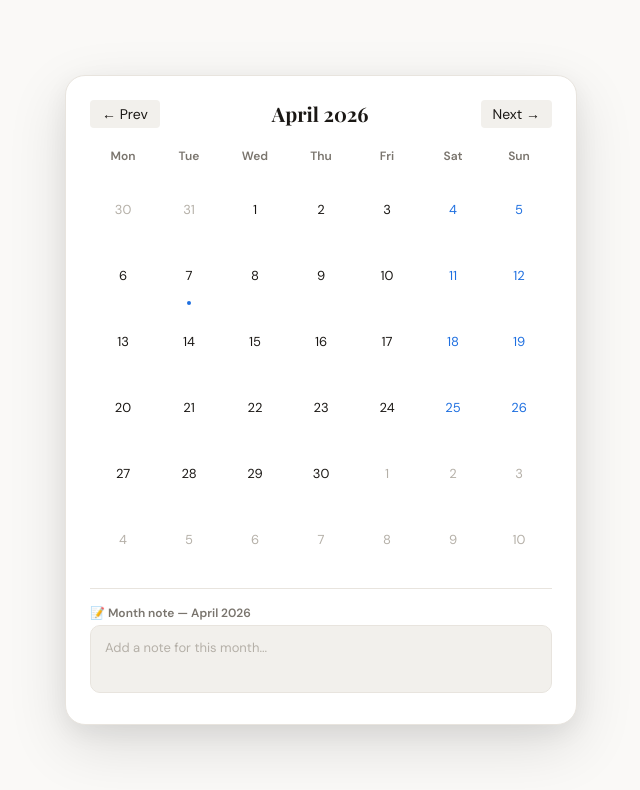
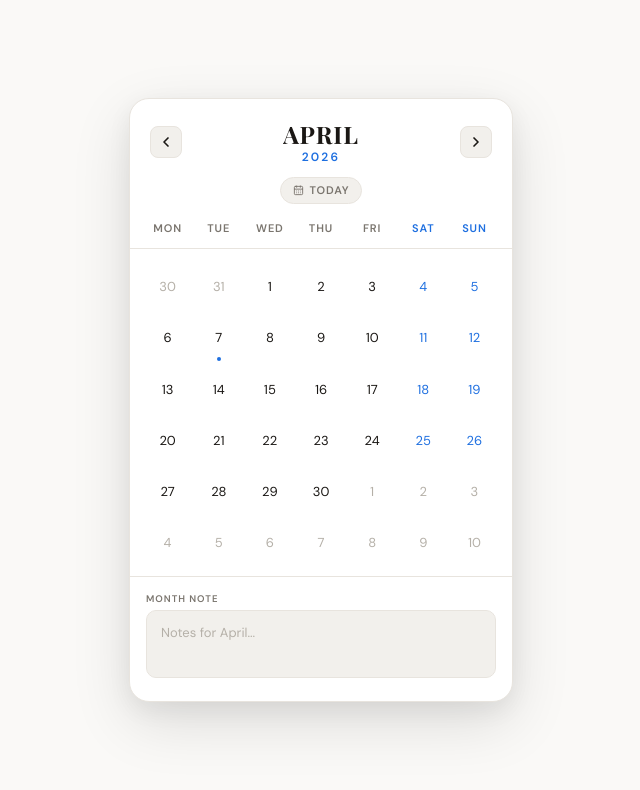
Before and after one commit to rkt-12/calendar, a Next.js app: page / in a window 1280 px wide. Shown: the top 790 px of the page, without its empty margins (319-959 px from the left). Built offline with nearby package versions, Linux system fonts and the light colour scheme.

Commit message:
added header component

```diff
--- a/app/globals.css
+++ b/app/globals.css
@@ -158,7 +158,6 @@ body {
   background: #ef4444;
 }
 
-/* Notes Textarea */
 .notes-textarea {
   width: 100%;
   resize: none;
@@ -183,7 +182,6 @@ body {
   color: var(--text-muted);
 }
 
-/* Scrollbar */
 ::-webkit-scrollbar { width: 4px; }
 ::-webkit-scrollbar-track { background: transparent; }
 ::-webkit-scrollbar-thumb {
@@ -191,7 +189,47 @@ body {
   border-radius: 4px;
 }
 
-/* Theme transition */
 .theme-transitioning * {
   transition: background-color 0.3s ease, border-color 0.3s ease, color 0.3s ease !important;
 }
+
+.nav-btn {
+  display: flex;
+  align-items: center;
+  justify-content: center;
+  width: 32px;
+  height: 32px;
+  border-radius: 8px;
+  border: 1px solid var(--border);
+  background: var(--surface-2);
+  color: var(--text-primary);
+  cursor: pointer;
+  transition: background 0.15s ease, border-color 0.15s ease, color 0.15s ease;
+}
+
+.nav-btn:hover {
+  background: var(--accent-light);
+  border-color: var(--accent);
+  color: var(--accent);
+}
+
+.today-btn {
+  font-family: var(--font-dm-sans), sans-serif;
+  font-size: 0.6875rem;
+  font-weight: 600;
+  letter-spacing: 0.08em;
+  text-transform: uppercase;
+  color: var(--text-secondary);
+  background: var(--surface-2);
+  border: 1px solid var(--border);
+  border-radius: 20px;
+  padding: 4px 12px;
+  cursor: pointer;
+  transition: background 0.15s ease, color 0.15s ease, border-color 0.15s ease;
+}
+
+.today-btn:hover {
+  background: var(--accent-light);
+  color: var(--accent);
+  border-color: var(--accent);
+}
--- a/app/page.tsx
+++ b/app/page.tsx
@@ -1,14 +1,23 @@
 "use client";
 
+import { useState } from "react";
 import { useCalendar } from "@/hooks/useCalendar";
 import { useDateRangeSelector } from "@/hooks/useDateRangeSelector";
 import { useNotes } from "@/hooks/useNotes";
+import CalendarHeader from "@/components/CalendarHeader";
 import { format } from "date-fns";
 import clsx from "clsx";
 
 export default function Home() {
-  const { currentDate, calendarDays, goToNextMonth, goToPrevMonth } =
-    useCalendar();
+  const [direction, setDirection] = useState(1);
+
+  const {
+    currentDate,
+    calendarDays,
+    goToNextMonth,
+    goToPrevMonth,
+    goToToday,
+  } = useCalendar();
 
   const {
     range,
@@ -31,70 +40,55 @@ export default function Home() {
     setRangeNote,
     deleteNote,
     getAllNotes,
-    activeMonthKey,
-    activeRangeKey,
   } = useNotes(currentDate, range);
 
   const allNotes = getAllNotes();
 
+  function handlePrev() {
+    setDirection(-1);
+    goToPrevMonth();
+  }
+
+  function handleNext() {
+    setDirection(1);
+    goToNextMonth();
+  }
+
   return (
     <main
-      className="min-h-screen flex flex-col items-center justify-center gap-6 p-8"
+      className="min-h-screen flex items-center justify-center p-8"
       style={{ backgroundColor: "var(--bg)" }}
     >
-      <div className="calendar-card p-6 w-full max-w-lg">
+      <div className="calendar-card w-full max-w-sm">
 
-        {/* Header */}
-        <div className="flex items-center justify-between mb-4">
-          <button
-            onClick={goToPrevMonth}
-            className="px-3 py-1 rounded text-sm"
-            style={{ background: "var(--surface-2)", color: "var(--text-primary)" }}
-          >
-            ← Prev
-          </button>
-          <h2
-            style={{ fontFamily: "var(--font-playfair)", color: "var(--text-primary)" }}
-            className="text-xl font-bold"
-          >
-            {format(currentDate, "MMMM yyyy")}
-          </h2>
-          <button
-            onClick={goToNextMonth}
-            className="px-3 py-1 rounded text-sm"
-            style={{ background: "var(--surface-2)", color: "var(--text-primary)" }}
-          >
-            Next →
-          </button>
-        </div>
-
-        {/* Weekday labels */}
-        <div className="grid grid-cols-7 mb-2">
-          {["Mon", "Tue", "Wed", "Thu", "Fri", "Sat", "Sun"].map((d) => (
-            <div
-              key={d}
-              className="text-center text-xs font-semibold py-1"
-              style={{ color: "var(--text-secondary)" }}
-            >
-              {d}
-            </div>
-          ))}
-        </div>
+        <CalendarHeader
+          currentDate={currentDate}
+          onPrev={handlePrev}
+          onNext={handleNext}
+          onToday={goToToday}
+          direction={direction}
+        />
 
         {/* Day grid */}
+        <div className="px-3 pt-3">
           <div className="grid grid-cols-7" onMouseLeave={onDayLeave}>
             {calendarDays.map((day, i) => (
               <div
                 key={i}
                 onClick={() => day.isCurrentMonth && onDayClick(day.date)}
-              onMouseEnter={() => day.isCurrentMonth && onDayHover(day.date)}
+                onMouseEnter={() =>
+                  day.isCurrentMonth && onDayHover(day.date)
+                }
                 className={clsx(
                   "day-cell aspect-square text-xs",
                   !day.isCurrentMonth && "day-cell--outside",
                   day.isToday && "day-cell--today",
-                day.isWeekend && day.isCurrentMonth && "day-cell--weekend",
+                  day.isWeekend &&
+                    day.isCurrentMonth &&
+                    "day-cell--weekend",
                   isInRange(day.date) && "day-cell--in-range",
-                isRangeStartCap(day.date) && "day-cell--range-start-cap",
+                  isRangeStartCap(day.date) &&
+                    "day-cell--range-start-cap",
                   isRangeEndCap(day.date) && "day-cell--range-end-cap",
                   isStart(day.date) && "day-cell--start",
                   isEnd(day.date) && "day-cell--end"
@@ -104,69 +98,78 @@ export default function Home() {
               </div>
             ))}
           </div>
+        </div>
 
-        {/* Divider */}
-        <div style={{ borderTop: "1px solid var(--border)" }} className="mt-4 pt-4 space-y-4">
-
-          {/* Month note */}
+        {/* Notes section */}
+        <div
+          className="px-4 py-4 mt-2 space-y-3"
+          style={{ borderTop: "1px solid var(--border)" }}
+        >
           <div>
             <label
-              className="text-xs font-semibold mb-1 block"
-              style={{ color: "var(--text-secondary)" }}
+              className="text-xs font-semibold mb-1 block uppercase tracking-widest"
+              style={{ color: "var(--text-secondary)", fontSize: "0.6rem" }}
             >
-              📝 Month note — {format(currentDate, "MMMM yyyy")}
+              Month note
             </label>
             <textarea
               className="notes-textarea"
               rows={2}
-              placeholder="Add a note for this month..."
+              placeholder={`Notes for ${format(currentDate, "MMMM")}...`}
               value={monthNote}
               onChange={(e) => setMonthNote(e.target.value)}
             />
           </div>
 
-          {/* Range note — only shows when range is selected */}
           {range.start && range.end && (
             <div>
               <label
-                className="text-xs font-semibold mb-1 block"
-                style={{ color: "var(--accent)" }}
+                className="text-xs font-semibold mb-1 block uppercase tracking-widest"
+                style={{ color: "var(--accent)", fontSize: "0.6rem" }}
               >
-                📌 Range note — {format(range.start, "MMM d")} →{" "}
+                {format(range.start, "MMM d")} →{" "}
                 {format(range.end, "MMM d")}
               </label>
               <textarea
                 className="notes-textarea"
                 rows={2}
-                placeholder="Add a note for this date range..."
+                placeholder="Notes for this range..."
                 value={rangeNote}
                 onChange={(e) => setRangeNote(e.target.value, range)}
               />
               <button
                 onClick={clearRange}
                 className="text-xs underline mt-1"
-                style={{ color: "var(--text-secondary)" }}
+                style={{ color: "var(--text-muted)" }}
               >
                 Clear range
               </button>
             </div>
           )}
 
-          {/* Hint when selecting */}
           {isSelecting && (
-            <p className="text-xs" style={{ color: "var(--text-secondary)" }}>
-              From {format(range.start!, "MMM d")} — hover and click an end date
+            <p
+              className="text-xs"
+              style={{ color: "var(--text-secondary)" }}
+            >
+              From {format(range.start!, "MMM d")} — pick an end date
             </p>
           )}
         </div>
 
-        {/* All saved notes */}
+        {/* Saved notes */}
         {allNotes.length > 0 && (
-          <div className="mt-4 pt-4" style={{ borderTop: "1px solid var(--border)" }}>
-            <p className="text-xs font-semibold mb-2" style={{ color: "var(--text-secondary)" }}>
-              All saved notes ({allNotes.length})
+          <div
+            className="px-4 pb-4 space-y-2"
+            style={{ borderTop: "1px solid var(--border)" }}
+          >
+            <p
+              className="text-xs font-semibold uppercase tracking-widest pt-3"
+              style={{ color: "var(--text-secondary)", fontSize: "0.6rem" }}
+            >
+              Saved notes
             </p>
-            <div className="space-y-2 max-h-40 overflow-y-auto">
+            <div className="space-y-1.5 max-h-32 overflow-y-auto">
               {allNotes.map((note) => (
                 <div
                   key={note.key}
@@ -181,7 +184,7 @@ export default function Home() {
                       {note.label}
                     </p>
                     <p
-                      className="text-xs mt-0.5 line-clamp-2"
+                      className="text-xs mt-0.5 line-clamp-1"
                       style={{ color: "var(--text-primary)" }}
                     >
                       {note.content}
@@ -189,8 +192,8 @@ export default function Home() {
                   </div>
                   <button
                     onClick={() => deleteNote(note.key)}
-                    className="text-xs shrink-0"
                     style={{ color: "var(--text-muted)" }}
+                    className="text-xs shrink-0 hover:text-red-400 transition-colors"
                   >
                     ✕
                   </button>
--- /dev/null
+++ b/components/CalendarHeader.tsx
@@ -0,0 +1,126 @@
+"use client";
+
+import { motion, AnimatePresence } from "framer-motion";
+import { ChevronLeft, ChevronRight, CalendarDays } from "lucide-react";
+import { format } from "date-fns";
+
+interface CalendarHeaderProps {
+  currentDate: Date;
+  onPrev: () => void;
+  onNext: () => void;
+  onToday: () => void;
+  direction: number; // -1 = going back, 1 = going forward
+}
+
+const WEEKDAYS = ["Mon", "Tue", "Wed", "Thu", "Fri", "Sat", "Sun"];
+
+export default function CalendarHeader({
+  currentDate,
+  onPrev,
+  onNext,
+  onToday,
+  direction,
+}: CalendarHeaderProps) {
+  return (
+    <div className="calendar-header">
+      {/* Top row: nav and month title */}
+      <div className="flex items-center justify-between px-5 pt-5 pb-3">
+
+        {/* Prev button */}
+        <motion.button
+          onClick={onPrev}
+          whileHover={{ scale: 1.08 }}
+          whileTap={{ scale: 0.93 }}
+          className="nav-btn"
+          aria-label="Previous month"
+        >
+          <ChevronLeft size={16} strokeWidth={2.5} />
+        </motion.button>
+
+        {/* Month and Year */}
+        <div className="flex flex-col items-center gap-0.5 overflow-hidden">
+          <AnimatePresence mode="wait" initial={false}>
+            <motion.div
+              key={format(currentDate, "yyyy-MM")}
+              initial={{ opacity: 0, y: direction > 0 ? 18 : -18 }}
+              animate={{ opacity: 1, y: 0 }}
+              exit={{ opacity: 0, y: direction > 0 ? -18 : 18 }}
+              transition={{ duration: 0.22, ease: "easeInOut" }}
+              className="flex flex-col items-center"
+            >
+              <span
+                className="text-2xl font-bold leading-tight tracking-wide uppercase"
+                style={{
+                  fontFamily: "var(--font-playfair)",
+                  color: "var(--text-primary)",
+                  letterSpacing: "0.04em",
+                }}
+              >
+                {format(currentDate, "MMMM")}
+              </span>
+              <span
+                className="text-xs font-semibold tracking-widest"
+                style={{
+                  color: "var(--accent)",
+                  letterSpacing: "0.18em",
+                }}
+              >
+                {format(currentDate, "yyyy")}
+              </span>
+            </motion.div>
+          </AnimatePresence>
+        </div>
+
+        {/* Next button */}
+        <motion.button
+          onClick={onNext}
+          whileHover={{ scale: 1.08 }}
+          whileTap={{ scale: 0.93 }}
+          className="nav-btn"
+          aria-label="Next month"
+        >
+          <ChevronRight size={16} strokeWidth={2.5} />
+        </motion.button>
+      </div>
+
+      {/* Today button */}
+      <div className="flex justify-center pb-3">
+        <motion.button
+          onClick={onToday}
+          whileHover={{ scale: 1.04 }}
+          whileTap={{ scale: 0.96 }}
+          className="today-btn flex items-center gap-1.5"
+          aria-label="Go to today"
+        >
+          <CalendarDays size={11} strokeWidth={2} />
+          <span>Today</span>
+        </motion.button>
+      </div>
+
+      {/* Weekday labels */}
+      <div
+        className="grid grid-cols-7 px-3 pb-2"
+        style={{ borderBottom: "1px solid var(--border)" }}
+      >
+        {WEEKDAYS.map((day) => (
+          <div
+            key={day}
+            className="text-center py-1"
+            style={{
+              fontSize: "0.6875rem",
+              fontWeight: 600,
+              letterSpacing: "0.08em",
+              color:
+                day === "Sat" || day === "Sun"
+                  ? "var(--accent)"
+                  : "var(--text-secondary)",
+              textTransform: "uppercase",
+            }}
+          >
+            {day}
+          </div>
+        ))}
+      </div>
+    </div>
+  );
+}
```
Also changed, not shown: hooks/useDateRangeSelector.ts (+7 -11 lines), hooks/useNotes.ts (+5 -11 lines). Lines whose indentation alone changed are shown as unchanged.
